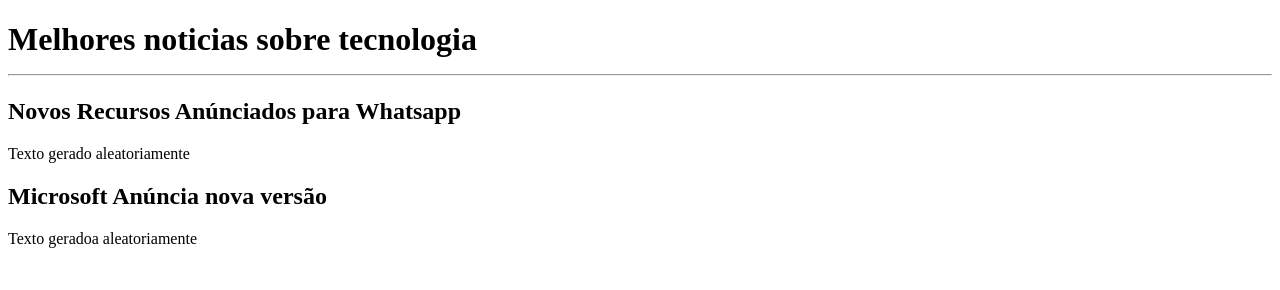
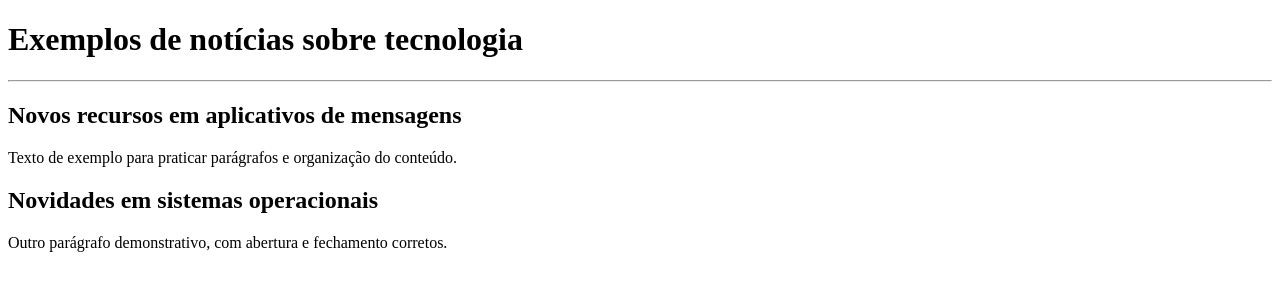
Before and after one commit to iagovitobatista/estudos-full-stack-web, a plain HTML site: page licoes/paragrafo.html in a window 1280 px wide. Drawn offline with Linux system fonts and the light colour scheme.

Commit message:
fix(html): corrige estrutura e semantica do exercicio paragrafo.html

```diff
--- a/licoes/paragrafo.html
+++ b/licoes/paragrafo.html
@@ -1,22 +1,17 @@
 <!DOCTYPE html>
-<html lang="en">
+<html lang="pt-BR">
 <head>
-    <meta charset="UTF-8">
-    <meta name="viewport" content="width=device-width, initial-scale=1.0">
-    <title>Document</title>
+  <meta charset="UTF-8">
+  <meta name="viewport" content="width=device-width, initial-scale=1.0">
+  <title>Parágrafos e títulos</title>
 </head>
 <body>
-<!--- esse simbolo é para comentar e fazer obs.
-    <h1>Aula de paragrafo </h1>
-    <p>esse é um paragrafo </p>
-    <hr> isso é linha horizontal
--->
-    <h1> <b>Melhores noticias sobre tecnologia</b>
-        <br>
-        <hr>
-        <h2><b>Novos Recursos Anúnciados para Whatsapp</b></h2>
-        <p>Texto gerado aleatoriamente </p>
-        <h2>Microsoft Anúncia nova versão</h2>
-        <pr>Texto geradoa aleatoriamente</pr>
+  <!-- Os exemplos abaixo são fictícios, usados apenas para praticar HTML. -->
+  <h1>Exemplos de notícias sobre tecnologia</h1>
+  <hr>
+  <h2>Novos recursos em aplicativos de mensagens</h2>
+  <p>Texto de exemplo para praticar parágrafos e organização do conteúdo.</p>
+  <h2>Novidades em sistemas operacionais</h2>
+  <p>Outro parágrafo demonstrativo, com abertura e fechamento corretos.</p>
 </body>
 </html>
```
